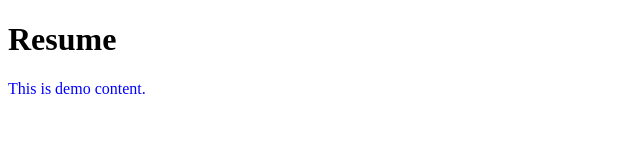
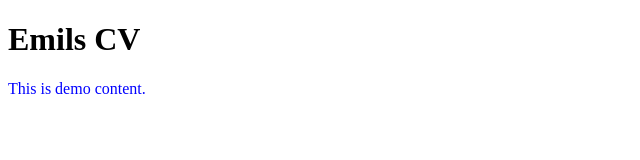
Before and after one commit to EmilMagni/emilmagni.github.io, a plain HTML site: page index.html in a window 1280 px wide. Shown: the whole page, without its empty margins (0-640 px from the left). Drawn offline with Linux system fonts and the light colour scheme.

Commit message:
CV Tekst

```diff
--- a/index.html
+++ b/index.html
@@ -4,7 +4,7 @@
       <title>Emil Magni</title>
    </head>
    <body>
-      <h1>Resume</h1>
+      <h1>Emils CV</h1>
       <p style="color:blue">This is demo content.</p>
    </body>
 </html>
```
